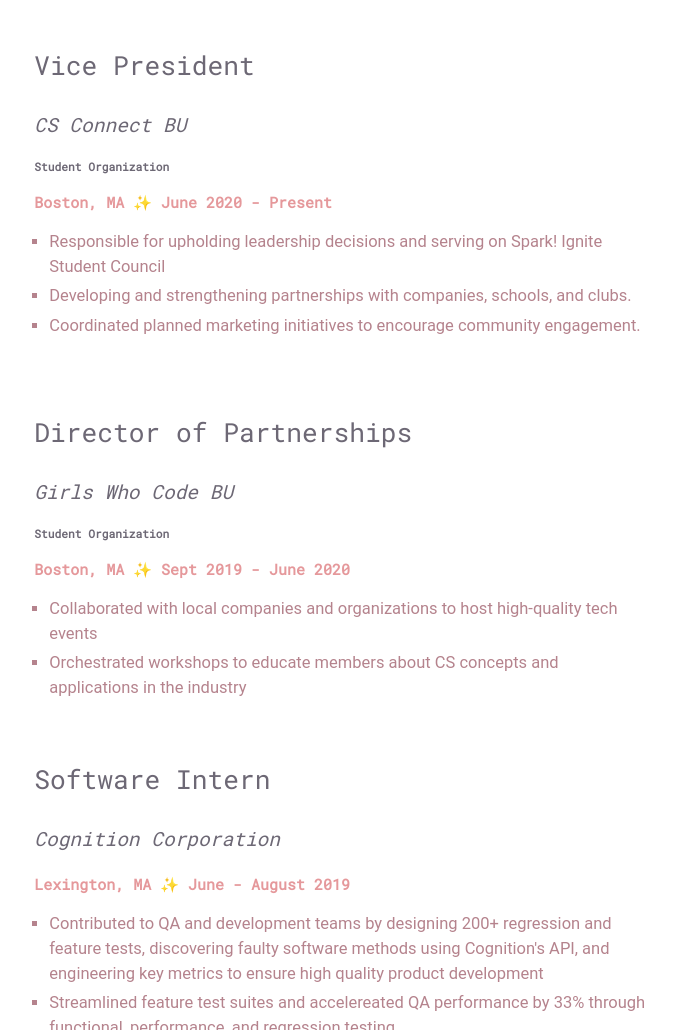
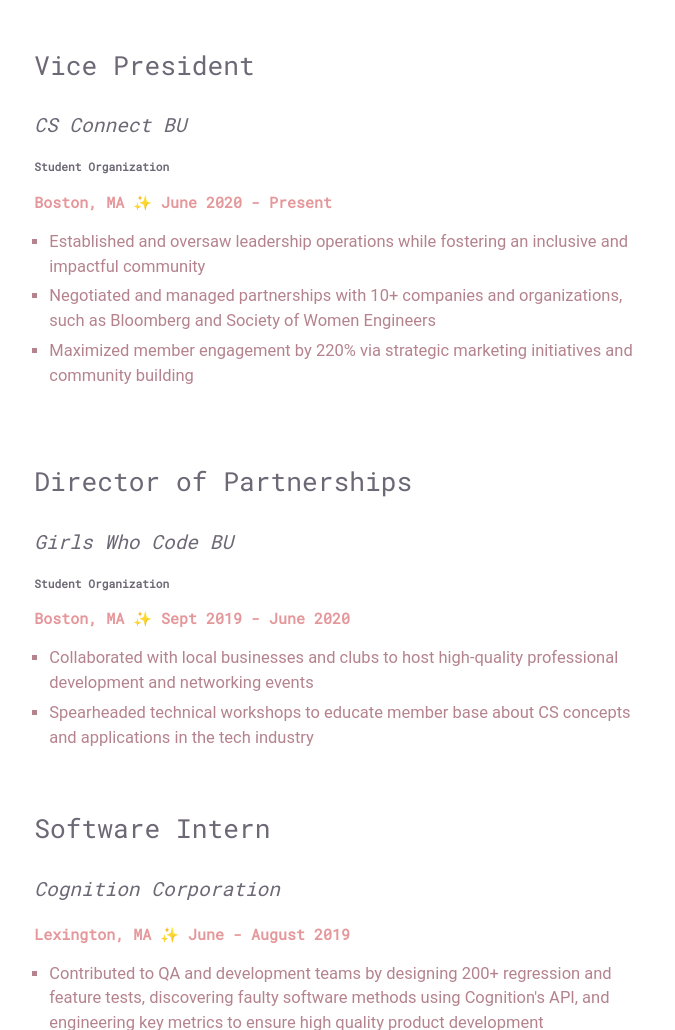
Before and after one commit to dgowravaram/dgowravaram.github.io, a plain HTML site: page index.html in a window 1280 px wide. Shown: the part 1215-2245 px from the top of the page, without its empty margins (297-972 px from the left). Drawn offline with nearby package versions, Linux system fonts and the light colour scheme; a script that the page names is missing.

Commit message:
Update index.html

```diff
--- a/index.html
+++ b/index.html
@@ -61,9 +61,9 @@
                 <p class="date"><b>Boston, MA ✨ June 2020 - Present</b></p>
               </div>
     	        <ul class="desc">
-    	        	<li class="elem">Responsible for upholding leadership decisions and serving on Spark! Ignite Student Council </li>
-    	        	<li class="elem">Developing and strengthening partnerships with companies, schools, and clubs. </li>
-    	        	<li class="elem">Coordinated planned marketing initiatives to encourage community engagement. </li>
+    	        	<li class="elem">Established and oversaw leadership operations while fostering an inclusive and impactful community</li>
+    	        	<li class="elem">Negotiated and managed partnerships with 10+ companies and organizations, such as Bloomberg and Society of Women Engineers</li>
+    	        	<li class="elem">Maximized member engagement by 220% via strategic marketing initiatives and community building </li>
 
     	        </ul>
     	      </div>
@@ -75,8 +75,8 @@
                 <p class="date"><b>Boston, MA ✨ Sept 2019 - June 2020</b></p>
               </div>
     	        <ul class="desc">
-    	        	<li class="elem">Collaborated with local companies and organizations to host high-quality tech events </li>
-    	        	<li class="elem">Orchestrated workshops to educate members about CS concepts and applications in the industry </li>
+    	        	<li class="elem">Collaborated with local businesses and clubs to host high-quality professional development and networking events </li>
+    	        	<li class="elem">Spearheaded technical workshops to educate member base about CS concepts and applications in the tech industry</li>
     	        </ul>
     	      </div>
             <p class="job"> Software Intern </p>
```
